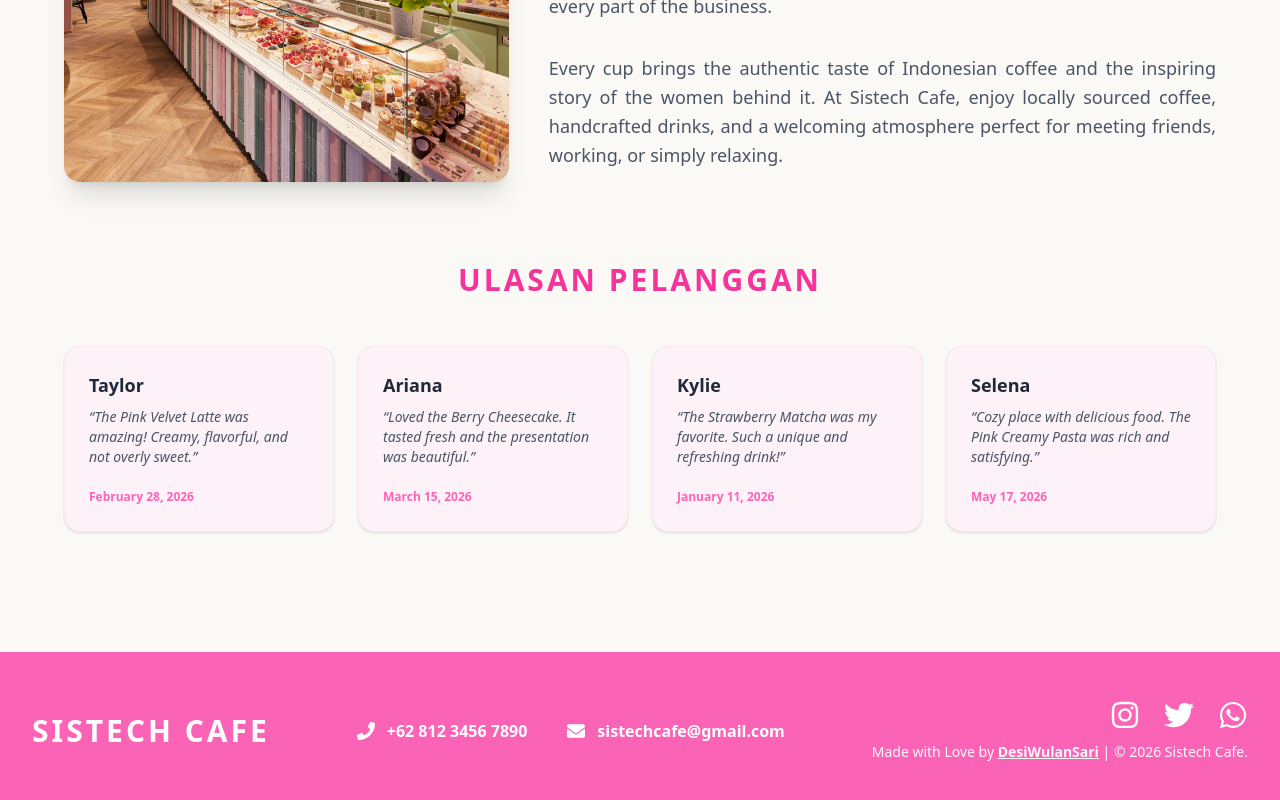
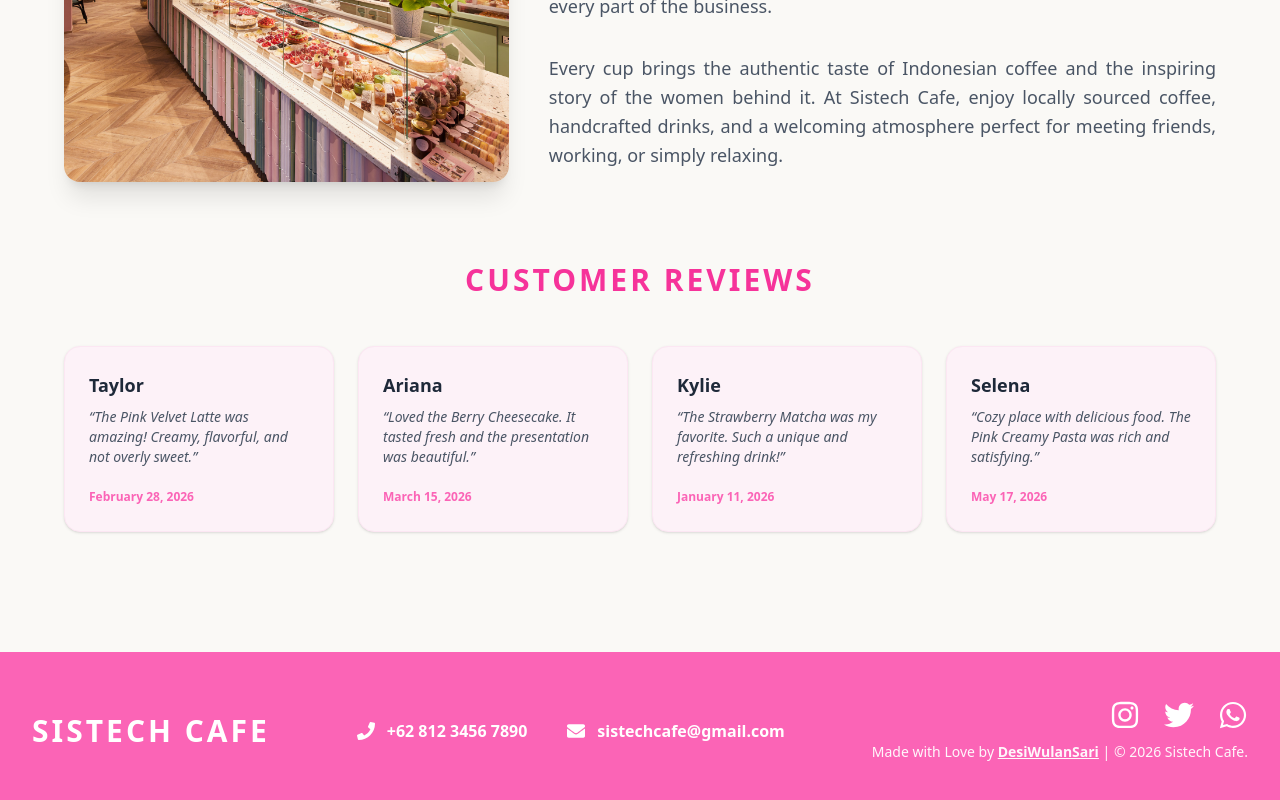
Before and after one commit to desiwulan99/sistech-cafe, a Next.js app: page / in a window 1280 px wide. Shown: the part 1192-1992 px from the top of the page. Built offline with nearby package versions, Linux system fonts and the light colour scheme.

Commit message:
customer reviews

```diff
--- a/src/components/AboutSection.tsx
+++ b/src/components/AboutSection.tsx
@@ -56,7 +56,7 @@ export default function AboutSection() {
 
         <div className="mb-20">
           <h3 className="text-pink-500 font-black tracking-[0.1em] uppercase text-3xl text-center mb-12">
-            Ulasan Pelanggan
+            Customer Reviews
           </h3>
           <div className="grid md:grid-cols-2 lg:grid-cols-4 gap-6">
             {reviews.map((rev, i) => (
```
